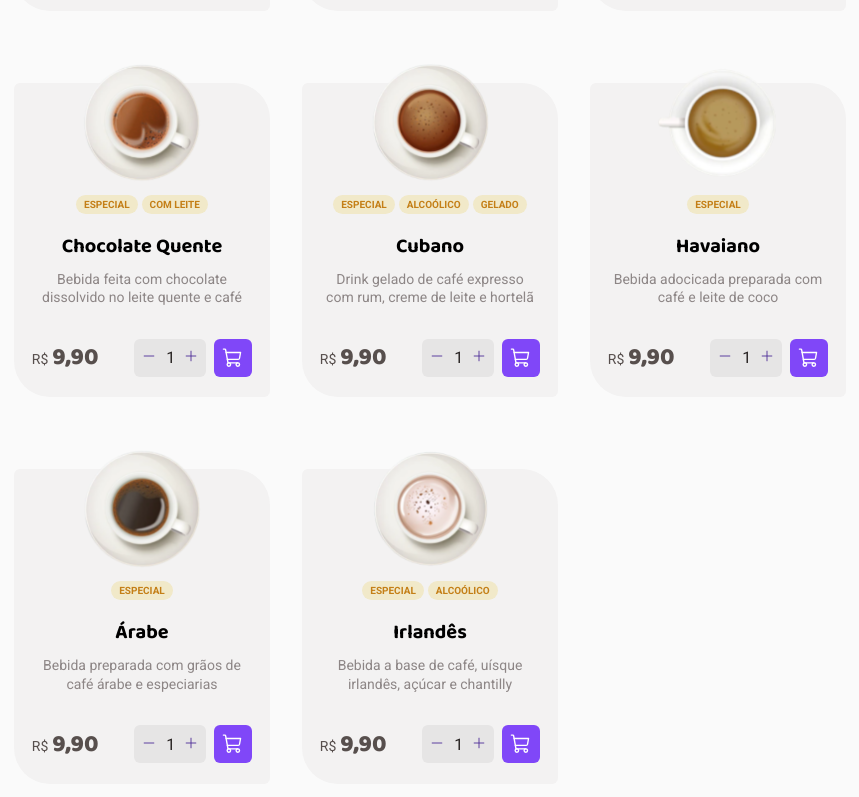
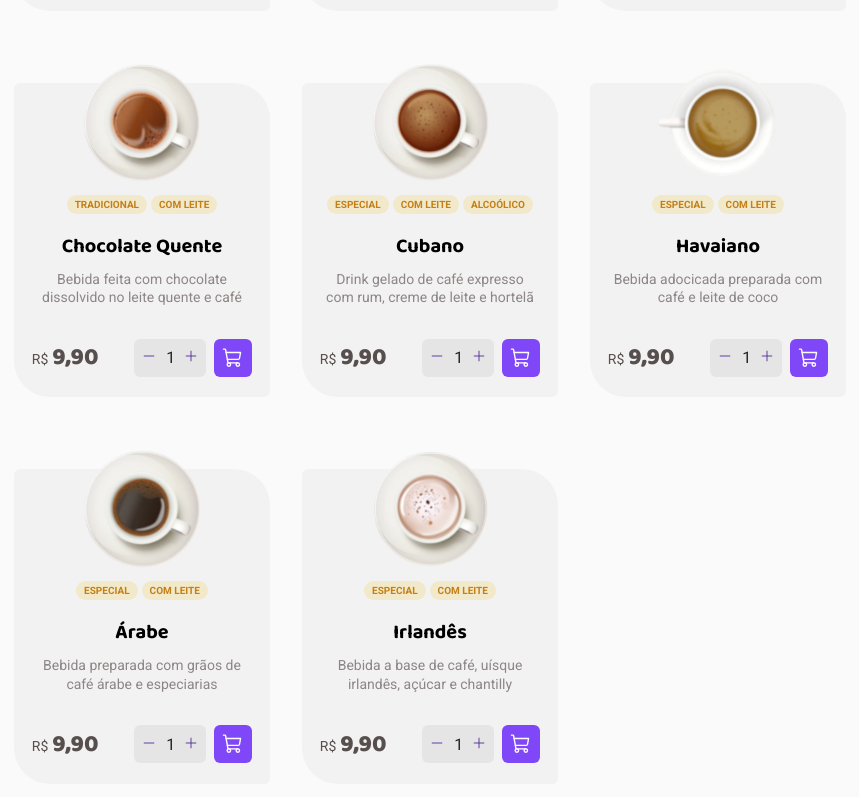
Before and after one commit to GiovanniNoda/coffee-delivery, a React (Vite) app in the folder coffe-delivery/: page / in a window 1280 px wide. Shown: the part 1925-2722 px from the top of the page, without its empty margins (114-973 px from the left). Built offline with nearby package versions, Linux system fonts and the light colour scheme; no server answers.

Commit message:
Update index.tsx

```diff
--- a/coffe-delivery/src/pages/Home/components/index.tsx
+++ b/coffe-delivery/src/pages/Home/components/index.tsx
@@ -1,225 +1,154 @@
-import { CatalogProduct } from "../../../components/Catalog-product"
-import { CatalogContainer } from "./styles"
-import { TypeCoffee } from "../../../components/Type-coffee"
-import tradicional from "../../../assets/coffe-types-assets/tradicional.svg"
-import americano from "../../../assets/coffe-types-assets/americano.svg"
-import cremoso from "../../../assets/coffe-types-assets/cremoso.svg"
-import gelado from "../../../assets/coffe-types-assets/gelado.svg"
-import cafeComLeite from "../../../assets/coffe-types-assets/cafe-com-leite.svg"
-import latte from "../../../assets/coffe-types-assets/latte.svg"
-import capuccino from "../../../assets/coffe-types-assets/capuccino.svg"
-import macchiato from "../../../assets/coffe-types-assets/macchiato.svg"
-import mocaccino from "../../../assets/coffe-types-assets/mocaccino.svg"
-import chocolateQuente from "../../../assets/coffe-types-assets/chocolate-quente.svg"
-import cubano from "../../../assets/coffe-types-assets/cubano.svg"
-import havaiano from "../../../assets/coffe-types-assets/havaiano.svg"
-import arabe from "../../../assets/coffe-types-assets/arabe.svg"
-import irlandes from "../../../assets/coffe-types-assets/irlandes.svg"
+import { useEffect, useState } from "react";
+import { CatalogProduct } from "../../../components/Catalog-product";
+import { CatalogContainer } from "./styles";
+import { TypeCoffee } from "../../../components/Type-coffee";
+import tradicional from "../../../assets/coffe-types-assets/tradicional.svg";
+import americano from "../../../assets/coffe-types-assets/americano.svg";
+import cremoso from "../../../assets/coffe-types-assets/cremoso.svg";
+import gelado from "../../../assets/coffe-types-assets/gelado.svg";
+import cafeComLeite from "../../../assets/coffe-types-assets/cafe-com-leite.svg";
+import latte from "../../../assets/coffe-types-assets/latte.svg";
+import capuccino from "../../../assets/coffe-types-assets/capuccino.svg";
+import macchiato from "../../../assets/coffe-types-assets/macchiato.svg";
+import mocaccino from "../../../assets/coffe-types-assets/mocaccino.svg";
+import chocolateQuente from "../../../assets/coffe-types-assets/chocolate-quente.svg";
+import cubano from "../../../assets/coffe-types-assets/cubano.svg";
+import havaiano from "../../../assets/coffe-types-assets/havaiano.svg";
+import arabe from "../../../assets/coffe-types-assets/arabe.svg";
+import irlandes from "../../../assets/coffe-types-assets/irlandes.svg";
 
 export function Catalog() {
-    return(
+    const [delayValues, setDelayValues] = useState<number[]>([]);
+
+    useEffect(() => {
+        const updateDelays = () => {
+            const width = window.innerWidth;
+
+            // Define delays based on the viewport width
+            if (width <= 425) {
+                setDelayValues([0.2]);
+            } else if (width <= 768) {
+                setDelayValues([0.2, 0.4]);
+            } else if (width <= 1024) {
+                setDelayValues([0.2, 0.4, 0.6]);
+            } else {
+                setDelayValues([0.2, 0.4, 0.6, 0.8]);
+            }
+        };
+
+        updateDelays();
+        window.addEventListener("resize", updateDelays);
+
+        return () => window.removeEventListener("resize", updateDelays);
+    }, []);
+
+    const products = [
+        {
+            src: tradicional,
+            nameCoffee: "Expresso Tradicional",
+            coffeeDescription: "O tradicional café feito com água quente e grãos moídos",
+            price: "9,90",
+        },
+        {
+            src: americano,
+            nameCoffee: "Expresso Americano",
+            coffeeDescription: "Expresso diluído, menos intenso que o tradicional",
+            price: "9,90",
+        },
+        {
+            src: cremoso,
+            nameCoffee: "Expresso Cremoso",
+            coffeeDescription: "Café expresso tradicional com espuma cremosa",
+            price: "9,90",
+        },
+        {
+            src: gelado,
+            nameCoffee: "Expresso Gelado",
+            coffeeDescription: "Bebida preparada com café expresso e cubos de gelo",
+            price: "9,90",
+        },
+        {
+            src: cafeComLeite,
+            nameCoffee: "Café com Leite",
+            coffeeDescription: "Meio a meio de expresso tradicional com leite vaporizado",
+            price: "9,90",
+        },
+        {
+            src: latte,
+            nameCoffee: "Latte",
+            coffeeDescription: "Uma dose de café expresso com o dobro de leite e espuma cremosa",
+            price: "9,90",
+        },
+        {
+            src: capuccino,
+            nameCoffee: "Capuccino",
+            coffeeDescription: "Bebida com canela feita de doses iguais de café, leite e espuma",
+            price: "9,90",
+        },
+        {
+            src: macchiato,
+            nameCoffee: "Macchiato",
+            coffeeDescription: "Café expresso misturado com um pouco de leite quente e espuma",
+            price: "9,90",
+        },
+        {
+            src: mocaccino,
+            nameCoffee: "Mocaccino",
+            coffeeDescription: "Café expresso com calda de chocolate, pouco leite e espuma",
+            price: "9,90",
+        },
+        {
+            src: chocolateQuente,
+            nameCoffee: "Chocolate Quente",
+            coffeeDescription: "Bebida feita com chocolate dissolvido no leite quente e café",
+            price: "9,90",
+        },
+        {
+            src: cubano,
+            nameCoffee: "Cubano",
+            coffeeDescription: "Drink gelado de café expresso com rum, creme de leite e hortelã",
+            price: "9,90",
+        },
+        {
+            src: havaiano,
+            nameCoffee: "Havaiano",
+            coffeeDescription: "Bebida adocicada preparada com café e leite de coco",
+            price: "9,90",
+        },
+        {
+            src: arabe,
+            nameCoffee: "Árabe",
+            coffeeDescription: "Bebida preparada com grãos de café árabe e especiarias",
+            price: "9,90",
+        },
+        {
+            src: irlandes,
+            nameCoffee: "Irlandês",
+            coffeeDescription: "Bebida a base de café, uísque irlandês, açúcar e chantilly",
+            price: "9,90",
+        },
+    ];
+
+    return (
         <CatalogContainer>
-            <CatalogProduct
-            src={tradicional}
-            nameCoffee="Expresso Tradicional"
-            coffeeDescription="O tradicional café feito com água quente e grãos moídos"
-            price="9,90"
-            className="animation-item"
-            delay={0.2}
-            >
-                <TypeCoffee
-                text="tradicional"
-                />
-            </CatalogProduct>
-
-            <CatalogProduct
-            src={americano}
-            nameCoffee="Expresso Americano"
-            coffeeDescription="Expresso diluído, menos intenso que o tradicional"
-            price="9,90"
-            className="animation-item"
-            delay={0.4}
-            >
-                <TypeCoffee
-                text="tradicional"
-                />
-            </CatalogProduct>
-
-            <CatalogProduct
-            src={cremoso}
-            nameCoffee="Expresso Cremoso"
-            coffeeDescription="Café expresso tradicional com espuma cremosa"
-            price="9,90"
-            className="animation-item"
-            delay={0.6}
-            >
-                <TypeCoffee
-                text="tradicional"
-                />
-            </CatalogProduct>
-
-            <CatalogProduct
-            src={gelado}
-            nameCoffee="Expresso Gelado"
-            coffeeDescription="Bebida preparada com café expresso e cubos de gelo"
-            price="9,90"
-            className="animation-item"
-            delay={0.8}
-            >
-                <TypeCoffee
-                text="tradicional"
-                />
-
-                <TypeCoffee text="gelado" />
-            </CatalogProduct>
-
-            <CatalogProduct
-            src={cafeComLeite}
-            nameCoffee="Café com Leite"
-            coffeeDescription="Meio a meio de expresso tradicional com leite vaporizado"
-            price="9,90"
-            className="animation-item"
-            delay={0.2}
-            >
-                <TypeCoffee
-                text="tradicional"
-                />
-
-                <TypeCoffee text="com leite" />
-            </CatalogProduct>
-
-            <CatalogProduct
-            src={latte}
-            nameCoffee="Latte"
-            coffeeDescription="Uma dose de café expresso com o dobro de leite e espuma cremosa"
-            price="9,90"
-            className="animation-item"
-            delay={0.4}
-            >
-                <TypeCoffee
-                text="tradicional"
-                />
-
-                <TypeCoffee text="com leite" />
-            </CatalogProduct>
-
-            <CatalogProduct
-            src={capuccino}
-            nameCoffee="Capuccino"
-            coffeeDescription="Bebida com canela feita de doses iguais de café, leite e espuma"
-            price="9,90"
-            className="animation-item"
-            delay={0.6}
-            >
+            {products.map((product, index) => (
+                <CatalogProduct
+                    key={index}
+                    src={product.src}
+                    nameCoffee={product.nameCoffee}
+                    coffeeDescription={product.coffeeDescription}
+                    price={product.price}
+                    className="animation-item"
+                    delay={delayValues[index % delayValues.length] || 0} // Repetir os valores de delay
+                >
                     <TypeCoffee
-                    text="tradicional"
+                        text={index < 10 ? "tradicional" : "especial"} // Ajustar texto conforme o índice
                     />
-
-                    <TypeCoffee text="com leite" />
-            </CatalogProduct>
-
-            <CatalogProduct
-            src={macchiato}
-            nameCoffee="Macchiato"
-            coffeeDescription="Café expresso misturado com um pouco de leite quente e espuma"
-            price="9,90"
-            className="animation-item"
-            delay={0.8}
-            >
-                <TypeCoffee
-                text="tradicional"
-                />
-
-                <TypeCoffee text="com leite" />
-            </CatalogProduct>
-
-            <CatalogProduct
-            src={mocaccino}
-            nameCoffee="Mocaccino"
-            coffeeDescription="Café expresso com calda de chocolate, pouco leite e espuma"
-            price="9,90"
-            className="animation-item"
-            delay={0.2}
-            >
-                <TypeCoffee
-                text="tradicional"
-                />
-
-                <TypeCoffee text="com leite" />
-            </CatalogProduct>
-
-            <CatalogProduct
-            src={chocolateQuente}
-            nameCoffee="Chocolate Quente"
-            coffeeDescription="Bebida feita com chocolate dissolvido no leite quente e café"
-            price="9,90"
-            className="animation-item"
-            delay={0.4}
-            >
-                <TypeCoffee
-                text="especial"
-                />
-
-                <TypeCoffee text="com leite" />
-            </CatalogProduct>
-
-            <CatalogProduct
-            src={cubano}
-            nameCoffee="Cubano"
-            coffeeDescription="Drink gelado de café expresso com rum, creme de leite e hortelã"
-            price="9,90"
-            className="animation-item"
-            delay={0.6}
-            >
-                <TypeCoffee
-                text="especial"
-                />
-
-                <TypeCoffee text="alcoólico" />
-
-                <TypeCoffee text="gelado" />
-            </CatalogProduct>
-
-            <CatalogProduct
-            src={havaiano}
-            nameCoffee="Havaiano"
-            coffeeDescription="Bebida adocicada preparada com café e leite de coco"
-            price="9,90"
-            className="animation-item"
-            delay={0.8}
-            >
-                <TypeCoffee
-                text="especial"
-                />
-            </CatalogProduct>
-
-            <CatalogProduct
-            src={arabe}
-            nameCoffee="Árabe"
-            coffeeDescription="Bebida preparada com grãos de café árabe e especiarias"
-            price="9,90"
-            className="animation-item"
-            delay={0.2}
-            >
-                <TypeCoffee
-                text="especial"
-                />
-            </CatalogProduct>
-
-            <CatalogProduct
-            src={irlandes}
-            nameCoffee="Irlandês"
-            coffeeDescription="Bebida a base de café, uísque irlandês, açúcar e chantilly"
-            price="9,90"
-            className="animation-item"
-            delay={0.4}
-            >
-                <TypeCoffee
-                text="especial"
-                />
-
-                <TypeCoffee text="alcoólico" />
-            </CatalogProduct>
+                    {index >= 3 && <TypeCoffee text="com leite" />}
+                    {index === 0 && <TypeCoffee text="gelado" />}
+                    {index === 10 && <TypeCoffee text="alcoólico" />}
+                </CatalogProduct>
+            ))}
         </CatalogContainer>
-    )
+    );
 }
```
